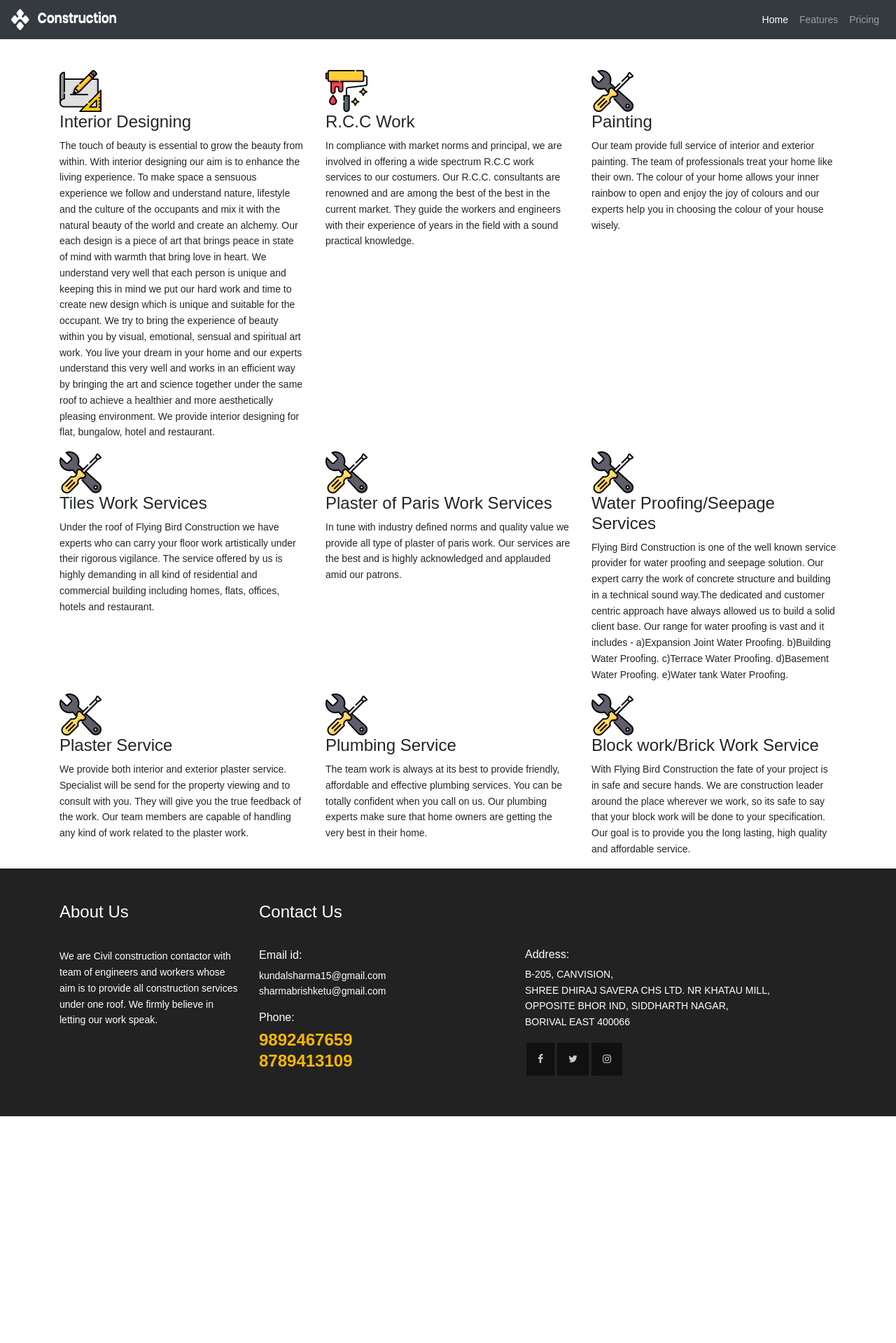
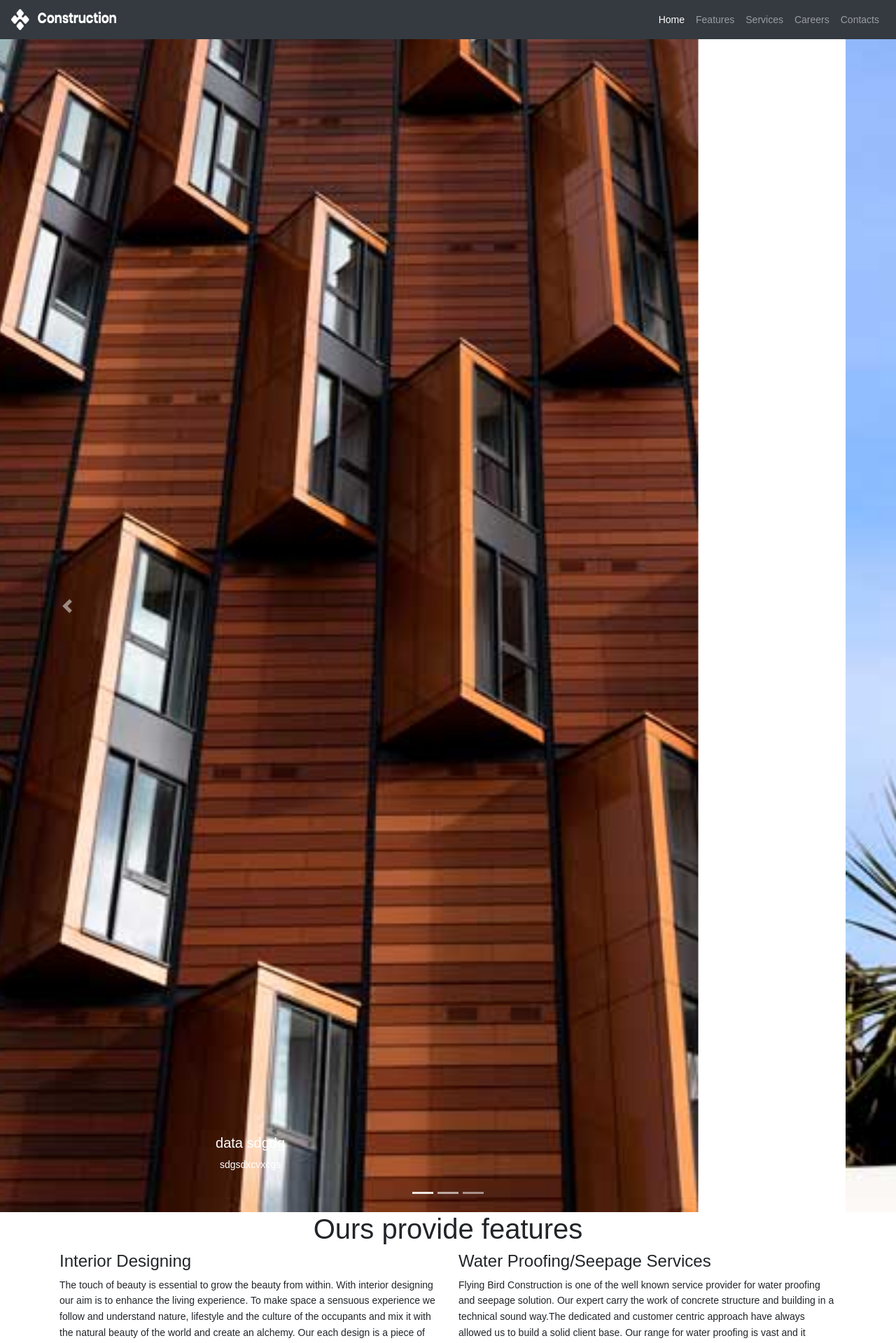
Before and after one commit to vivekpce865/flyingBird, an Angular app: page / in a window 1280 px wide. Shown: the top 1919 px of the page at 70% size. Before the commit the page ends 1595 px from the top, so only its background shows below. Built offline with nearby package versions, Linux system fonts and the light colour scheme.

Commit message:
image path

```diff
--- a/src/app/app.component.html
+++ b/src/app/app.component.html
@@ -1,12 +1,12 @@
-<div class="main-header">
+<div class="main-container">
   <!--Navbar-->
   <div class="container">
-  <nav class="navbar navbar-expand-lg fixed-top navbar-dark bg-dark">
+  <nav class="navbar navbar-expand-lg fixed-top navbar-dark bg-dark main-header">
 
   <!-- Navbar brand -->
   <!-- <a class="navbar-brand" href="#">FlyingBird</a> -->
   <a class="navbar-brand" href="#">
-    <img src="../assets/logo.png" width="150" height="30" alt="">
+    <img src="./assets/logo.png" width="150" height="30" alt="">
   </a>
 
   <!-- Collapse button -->
@@ -19,17 +19,23 @@
   <div class="collapse navbar-collapse" id="basicExampleNav">
 
       <!-- Links -->
-      <ul class="navbar-nav ml-auto">
+      <ul class="navbar-nav ml-auto fz-16">
           <li class="nav-item active">
               <a class="nav-link" href="#">Home
               </a>
           </li>
           <li class="nav-item">
-              <a class="nav-link" href="#">Features</a>
+              <a class="nav-link" href="#feature">Features</a>
           </li>
           <li class="nav-item">
-              <a class="nav-link" href="#">Pricing</a>
+              <a class="nav-link" href="#service">Services</a>
           </li>
+          <li class="nav-item">
+            <a class="nav-link" href="#careers">Careers</a>
+        </li>
+          <li class="nav-item">
+            <a class="nav-link" href="#contacts">Contacts</a>
+        </li>
       </ul>
 
   </div>
@@ -39,26 +45,70 @@
 <!--/.Navbar-->
 </div>
 <!-- start banner Area -->
+<div id="carouselExampleIndicators" class="carousel slide " data-ride="carousel">
+    <ol class="carousel-indicators">
+      <li data-target="#carouselExampleIndicators" data-slide-to="0" class="active"></li>
+      <li data-target="#carouselExampleIndicators" data-slide-to="1"></li>
+      <li data-target="#carouselExampleIndicators" data-slide-to="2"></li>
+    </ol>
+    <div class="carousel-inner">
+      <div class="carousel-item active">
+        <img class="d-block w-100" src="./assets/p3.jpg" alt="First slide">
+        <div class="carousel-caption d-none d-md-block">
+            <h5>data sdgdg</h5>
+            <p>sdgsdxcvxcgs</p>
+          </div>
+      </div>
+      <div class="carousel-item">
+        <img class="d-block w-100" src="./assets/p2.jpg" alt="Second slide">
+      </div>
+      <div class="carousel-item">
+        <img class="d-block w-100" src="./assets/p1.jpg" alt="Third slide">
+      </div>
+    </div>
+    <a class="carousel-control-prev" href="#carouselExampleIndicators" role="button" data-slide="prev">
+      <span class="carousel-control-prev-icon" aria-hidden="true"></span>
+      <span class="sr-only">Previous</span>
+    </a>
+    <a class="carousel-control-next" href="#carouselExampleIndicators" role="button" data-slide="next">
+      <span class="carousel-control-next-icon" aria-hidden="true"></span>
+      <span class="sr-only">Next</span>
+    </a>
+  </div>
 
-<section class="features-area pt-100" id="feature">
-  <div class="container"><div class="feature-section">
+<section class="features-area" id="feature">
+  <div class="container">
+      <div class="row d-flex justify-content-center">
+          <div class="col-md-8 p-40 header-text text-center">
+            <h1>Ours provide features</h1>
+          </div>
+        </div>
+    <div class="feature-section">
     <div class="row">
-      <div class="single-feature col-lg-4">
-        <img src="../assets/f1.png" alt="">
+      <div class="single-feature col-lg-6">
         <h4 class="pt-20 pb-20">Interior Designing</h4>
         <p>
             The touch of beauty is essential to grow the beauty from within. With interior designing our aim is to enhance the living experience. To make space a sensuous experience we follow and understand nature, lifestyle and the culture of the occupants and mix it with the natural beauty of the world and create an alchemy. Our each design is a piece of art that brings peace in state of mind with warmth that bring love in heart. We understand very well that each person is unique and keeping this in mind we put our hard work and time to create new design which is unique and suitable for the occupant. We try to bring the experience of beauty within you by visual, emotional, sensual and spiritual art work. You live your dream in your home and our experts understand this very well and works in an efficient way by bringing the art and science together under the same roof to achieve a healthier and more aesthetically pleasing environment. We provide interior designing for flat, bungalow, hotel and restaurant.
         </p>
       </div>
+      <div class="single-feature col-lg-6">
+        <h4 class="pt-20 pb-20">Water Proofing/Seepage Services</h4>
+        <p>
+            Flying Bird Construction is one of the well known service provider for water proofing and seepage solution. Our expert carry the work of concrete structure and building in a technical sound way.The dedicated and customer centric approach have always allowed us to build a solid client base. Our range for water proofing is vast and it includes -
+            <li>Joint Water Proofing.</li>
+            <li>Building Water Proofing.</li>
+            <li>Terrace Water Proofing.</li>
+            <li>Water Proofing.</li>
+            <li>Water tank Water Proofing.</li>
+        </p>
+      </div>
       <div class="single-feature col-lg-4">
-        <img src="../assets/f2.png" alt="">
         <h4 class="pt-20 pb-20">R.C.C Work</h4>
         <p>
             In compliance with market norms and principal, we are involved in offering a wide spectrum R.C.C work services to our costumers. Our R.C.C. consultants are renowned and are among the best of the best in the current market. They guide the workers and engineers with their experience of years in the field with a sound practical knowledge.
         </p>
       </div>
       <div class="single-feature col-lg-4">
-        <img src="../assets/f3.png" alt="">
         <h4 class="pt-20 pb-20">Painting</h4>
         <p>
             Our team provide full service of interior and exterior painting. The team of professionals treat your home like their own. The colour of your home allows your inner rainbow to open and enjoy the joy of colours and our experts help you in choosing the colour of your house wisely.
@@ -66,49 +116,33 @@
         </p>
       </div>
       <div class="single-feature col-lg-4">
-          <img src="../assets/f3.png" alt="">
           <h4 class="pt-20 pb-20">Tiles Work Services</h4>
           <p>
               Under the roof of Flying Bird Construction we have experts who can carry your floor work artistically under their rigorous vigilance. The service offered by us is highly demanding in all kind of residential and commercial building including homes, flats, offices, hotels and restaurant.
           </p>
         </div>
-        <div class="single-feature col-lg-4">
-            <img src="../assets/f3.png" alt="">
+        <div class="single-feature col-lg-6">
             <h4 class="pt-20 pb-20">Plaster of Paris Work Services</h4>
             <p>
                 In tune with industry defined norms and quality value we provide all type of plaster of paris work. Our services are the best and is highly acknowledged and applauded amid our patrons.
 
             </p>
           </div>
-          <div class="single-feature col-lg-4">
-              <img src="../assets/f3.png" alt="">
-              <h4 class="pt-20 pb-20">Water Proofing/Seepage Services</h4>
-              <p>
-                  Flying Bird Construction is one of the well known service provider for water proofing and seepage solution. Our expert carry the work of concrete structure and building in a technical sound way.The dedicated and customer centric approach have always allowed us to build a solid client base. Our range for water proofing is vast and it includes -
-                  a)Expansion Joint Water Proofing.
-                  b)Building Water Proofing.
-                  c)Terrace Water Proofing.
-                  d)Basement Water Proofing.
-                  e)Water tank Water Proofing.
-              </p>
-            </div>
-            <div class="single-feature col-lg-4">
-                <img src="../assets/f3.png" alt="">
+
+            <div class="single-feature col-lg-6">
                 <h4 class="pt-20 pb-20">Plaster Service</h4>
                 <p>
                     We provide both interior and exterior plaster service. Specialist will be send for the property viewing and to consult with you. They will give you the true feedback of the work. Our team members are capable of handling any kind of work related to the plaster work.
 
                 </p>
               </div>
-              <div class="single-feature col-lg-4">
-                  <img src="../assets/f3.png" alt="">
+              <div class="single-feature col-lg-6">
                   <h4 class="pt-20 pb-20">Plumbing Service</h4>
                   <p>
                       The team work is always at its best to provide friendly, affordable and effective plumbing services. You can be totally confident when you call on us. Our plumbing experts make sure that home owners are getting the very best in their home.
                   </p>
                 </div>
-                <div class="single-feature col-lg-4">
-                    <img src="../assets/f3.png" alt="">
+                <div class="single-feature col-lg-6">
                     <h4 class="pt-20 pb-20">Block work/Brick Work Service</h4>
                     <p>
                         With Flying Bird Construction the fate of your project is in safe and secure hands. We are construction leader around the place wherever we work, so its safe to say that your block work will be done to your specification. Our goal is to provide you the long lasting, high quality and affordable service.
@@ -119,55 +153,94 @@
   </div>
 </section>
 
-<!-- <div class="row m-5">
-  <div class="col-sm-4">
-    <div class="card">
-        <img src="../assets/f3.png" alt="">
-      <div class="card-body">
-        <h5 class="card-title">Interior Designing:-</h5>
-        <p class="card-text">With supporting text below as a natural lead-in to additional content.</p>
-        <a href="#" class="btn btn-primary">Go somewhere</a>
+<!-- Start service Area -->
+<section class="service-area section-gap" id="service">
+  <div class="container">
+    <div class="row d-flex justify-content-center">
+      <div class="col-md-8 pb-40 header-text">
+        <h1>Why we are the best</h1>
+        <p>
+          Who are in extremely love with eco friendly system.
+        </p>
+      </div>
+    </div>
+    <div class="row">
+      <div class="col-lg-4 col-md-6 pb-30">
+        <div class="single-service">
+          <h4><span class="lnr lnr-user"></span>Expert Technicians</h4>
+          <p>
+              By our earlier work experience, we realized that instead of having ten knowledgeable persons in our group we should have an expert. So, yes !!! we have an expertise in each of the field where we give our services.
+          </p>
+        </div>
+      </div>
+      <div class="col-lg-4 col-md-6 pb-30">
+        <div class="single-service">
+          <h4><span class="lnr lnr-license"></span>Professional Service</h4>
+          <p>
+              We are a group of professionals who firmly believe in every aspect of professionalism. For a business to grow and a relationship between client & company to blossom professionalism is must.
+          </p>
+        </div>
+      </div>
+      <div class="col-lg-4 col-md-6 pb-30">
+        <div class="single-service">
+          <h4><span class="lnr lnr-phone"></span>Great Support</h4>
+          <p>
+              As a building cannot stand without pillars in the same way a company cannot stand without clients. A Client is a pillar to any company and in our case we are very lucky to have a group of supportive and genuine clients.
+          </p>
+        </div>
+      </div>
+      <div class="col-lg-4 col-md-6">
+        <div class="single-service">
+          <h4><span class="lnr lnr-rocket"></span>Technical Skills</h4>
+          <p>
+              When it comes to technical skills we have some of the best minds doing the job for us. So whether its an R.C.C work or its a simple painting work we do it with the same precision.
+          </p>
+        </div>
+      </div>
+      <div class="col-lg-4 col-md-6">
+        <div class="single-service">
+          <h4><span class="lnr lnr-diamond"></span>Highly Recomended</h4>
+          <p>
+              Our website contains a list of services which we provide. You can go through all the services and decide from your end that which particular service you are interested in. This is completely a users platform so you can make your own decision without having a second thought.
+          </p>
+        </div>
+      </div>
+      <div class="col-lg-4 col-md-6">
+        <div class="single-service">
+          <h4><span class="lnr lnr-bubble"></span>Positive Reviews</h4>
+          <p>
+              We are very lucky to have got a lot of positive reviews from our clients right from the starting phase of the company.
+              We are trying to get more of the positive feedback from you by increasing the quality of our work on a regular basis.
+          </p>
+        </div>
       </div>
     </div>
   </div>
-  <div class="col-sm-4">
-    <div class="card">
-        <img src="../assets/f3.png" alt="">
-      <div class="card-body">
-        <h5 class="card-title">Interior Designing:-</h5>
-        <p class="card-text">With supporting text below as a natural lead-in to additional content.</p>
-        <a href="#" class="btn btn-primary">Go somewhere</a>
+</section>
+<!-- End service Area -->
+
+<section class="service-area career-gap" id="careers">
+  <div class="container">
+      <div class="row d-flex justify-content-center">
+          <div class="col-md-8 header-text">
+            <h1>Careers</h1>
+          </div>
+        </div>
+    <div class="row d-flex justify-content-center">
+      <div class="col-lg-12 col-md-12">
+
+        <div class="single-service career">
+          <p>
+            We truly welcome you to work with us and yes !!! we are ready to learn from you and your experience. Be smart and be with the best in the business. Give your career a flight with Flying Bird Construction. We are waiting for you so kindly drop your CV's in this section and be ready to meet some of the amazing and creative mind in the construction business, will meet you soon & till then Sayonara !!!
+          </p>
+        </div>
       </div>
     </div>
   </div>
-  <div class="col-sm-4">
-    <div class="card">
-        <img src="../assets/f3.png" alt="">
-      <div class="card-body">
-        <h5 class="card-title">Interior Designing:-</h5>
-        <p class="card-text">With supporting text below as a natural lead-in to additional content.</p>
-        <a href="#" class="btn btn-primary">Go somewhere</a>
-      </div>
-    </div>
-  </div>
-  <div class="col-sm-4">
-    <div class="card">
-        <img src="../assets/f3.png" alt="">
-      <div class="card-body">
-        <h5 class="card-title">Special title treatment</h5>
-        <p class="card-text">With supporting text below as a natural lead-in to additional content.</p>
-        <a href="#" class="btn btn-primary">Go somewhere</a>
-      </div>
-    </div>
-  </div>
-</div> -->
+</section>
 
-<!-- footer -->
-<!-- <nav class="navbar navbar-light bg-light">
-  <a class="navbar-brand" href="#">Fixed bottom</a>
-</nav> -->
 			<!-- start footer Area -->
-			<footer class="footer-area section-gap">
+			<footer class="footer-area" id="contacts">
           <div class="container pt-5 pb-5">
             <div class="row">
               <div class="col-lg-3  col-md-6 col-sm-6">
@@ -206,9 +279,9 @@
                       </address>
                       <div class="footer-bottom d-flex justify-content-between align-items-center flex-wrap">
                           <div class="footer-social d-flex align-items-center">
-                            <a href="#"><i class="fa fa-facebook"></i></a>
-                            <a href="#"><i class="fa fa-twitter"></i></a>
-                            <a href="#"><i class="fa fa-instagram"></i></a>
+                            <a href="#" class="facebok"><i class="fa fa-facebook"></i></a>
+                            <a href="#" class="twitter"><i class="fa fa-twitter"></i></a>
+                            <!-- <a href="#" class="instagram"><i class="fa fa-instagram"></i></a> -->
                           </div>
                         </div>
                   </div>
```
